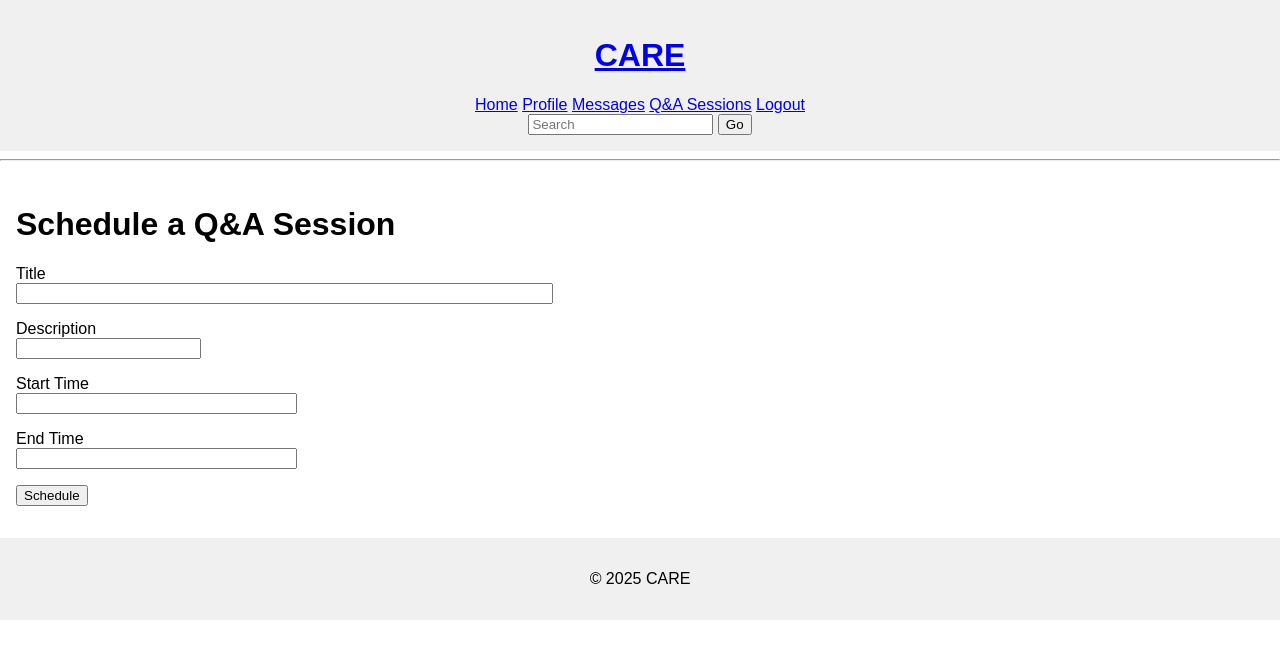
After one commit to GYFX35/CARE, a Flask app: page /schedule_qa in a window 1280 px wide. The commit adds this page. Shown: the top 659 px of the page. Run offline with Flask 3, Linux system fonts and the light colour scheme; a user stored in the database is signed in; tables that the repository leaves empty hold one stand-in row (values such as "Sample post"); some libraries are stand-ins or nearby versions.

Commit message:
I'm going to implement a basic framework for Expert Q&A sessions. This includes an 'expert' role for you, a model for Q&A sessions, and routes and templates for scheduling and viewing sessions.

```diff
--- a/app/forms.py
+++ b/app/forms.py
@@ -3,6 +3,15 @@ from flask_wtf import FlaskForm
 from wtforms import StringField, PasswordField, BooleanField, SubmitField
 from wtforms.validators import DataRequired, Email, EqualTo, ValidationError
 from app.models import User, Category
+
+from wtforms import DateTimeField
+
+class QASessionForm(FlaskForm):
+    title = StringField('Title', validators=[DataRequired()])
+    description = StringField('Description', validators=[DataRequired()])
+    start_time = DateTimeField('Start Time', format='%Y-%m-%d %H:%M:%S')
+    end_time = DateTimeField('End Time', format='%Y-%m-%d %H:%M:%S')
+    submit = SubmitField('Schedule')
 
 class MessageForm(FlaskForm):
     message = StringField('Message', validators=[DataRequired()])
--- a/app/routes.py
+++ b/app/routes.py
@@ -1,8 +1,8 @@
 from flask import render_template, request, redirect, url_for, flash, g, jsonify
 from app import app, db
 from datetime import datetime
-from app.forms import LoginForm, RegistrationForm, PostForm, CommentForm, SearchForm, MessageForm
-from app.models import User, Post, Comment, Category, Tag, Vote, Message
+from app.forms import LoginForm, RegistrationForm, PostForm, CommentForm, SearchForm, MessageForm, QASessionForm
+from app.models import User, Post, Comment, Category, Tag, Vote, Message, QASession
 from flask_login import current_user, login_user, logout_user, login_required
 
 @app.before_request
@@ -138,6 +138,34 @@ def messages():
         Message.timestamp.desc()).all()
     return render_template('messages.html', messages=messages)
 
+@app.route('/schedule_qa', methods=['GET', 'POST'])
+@login_required
+def schedule_qa():
+    if not current_user.is_expert:
+        flash('Only experts can schedule Q&A sessions.')
+        return redirect(url_for('index'))
+    form = QASessionForm()
+    if form.validate_on_submit():
+        session = QASession(expert_id=current_user.id, title=form.title.data,
+                              description=form.description.data,
+                              start_time=form.start_time.data,
+                              end_time=form.end_time.data)
+        db.session.add(session)
+        db.session.commit()
+        flash('Your Q&A session has been scheduled.')
+        return redirect(url_for('index'))
+    return render_template('schedule_qa.html', title='Schedule Q&A', form=form)
+
+@app.route('/qa_sessions')
+def qa_sessions():
+    sessions = QASession.query.order_by(QASession.start_time.asc()).all()
+    return render_template('qa_sessions.html', title='Q&A Sessions', sessions=sessions)
+
+@app.route('/qa_session/<int:id>')
+def qa_session(id):
+    session = QASession.query.get_or_404(id)
+    return render_template('qa_session.html', title=session.title, session=session)
+
 @app.route('/search')
 @login_required
 def search():
--- a/templates/base.html
+++ b/templates/base.html
@@ -17,6 +17,7 @@
             {% else %}
             <a href="{{ url_for('user', username=current_user.username) }}">Profile</a>
             <a href="{{ url_for('messages') }}">Messages</a>
+            <a href="{{ url_for('qa_sessions') }}">Q&A Sessions</a>
             <a href="{{ url_for('logout') }}">Logout</a>
             <span id="comment_count" style="visibility: hidden;"></span>
             {% endif %}
--- /dev/null
+++ b/templates/schedule_qa.html
@@ -0,0 +1,37 @@
+{% extends "base.html" %}
+
+{% block content %}
+    <h1>Schedule a Q&A Session</h1>
+    <form action="" method="post">
+        {{ form.hidden_tag() }}
+        <p>
+            {{ form.title.label }}<br>
+            {{ form.title(size=64) }}<br>
+            {% for error in form.title.errors %}
+            <span style="color: red;">[{{ error }}]</span>
+            {% endfor %}
+        </p>
+        <p>
+            {{ form.description.label }}<br>
+            {{ form.description(cols=64, rows=4) }}<br>
+            {% for error in form.description.errors %}
+            <span style="color: red;">[{{ error }}]</span>
+            {% endfor %}
+        </p>
+        <p>
+            {{ form.start_time.label }}<br>
+            {{ form.start_time(size=32) }}<br>
+            {% for error in form.start_time.errors %}
+            <span style="color: red;">[{{ error }}]</span>
+            {% endfor %}
+        </p>
+        <p>
+            {{ form.end_time.label }}<br>
+            {{ form.end_time(size=32) }}<br>
+            {% for error in form.end_time.errors %}
+            <span style="color: red;">[{{ error }}]</span>
+            {% endfor %}
+        </p>
+        <p>{{ form.submit() }}</p>
+    </form>
+{% endblock %}
```
Also changed, not shown: app/models.py (+9 -0 lines), migrations/versions/6a408325346c_expert_role.py (added, +32 -0 lines), migrations/versions/d1a2ebef023d_q_a_sessions.py (added, +45 -0 lines), templates/qa_session.html (added, +12 -0 lines), templates/qa_sessions.html (added, +17 -0 lines), app.db.
